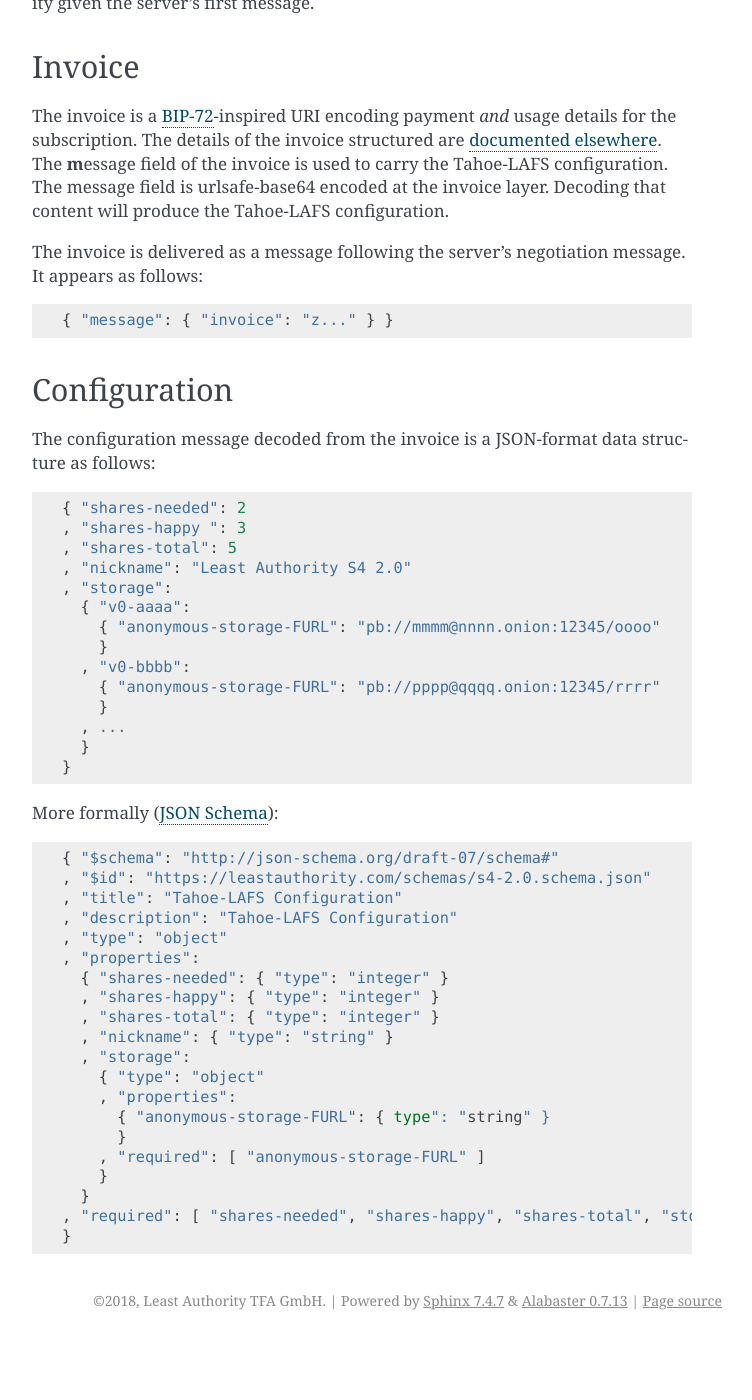
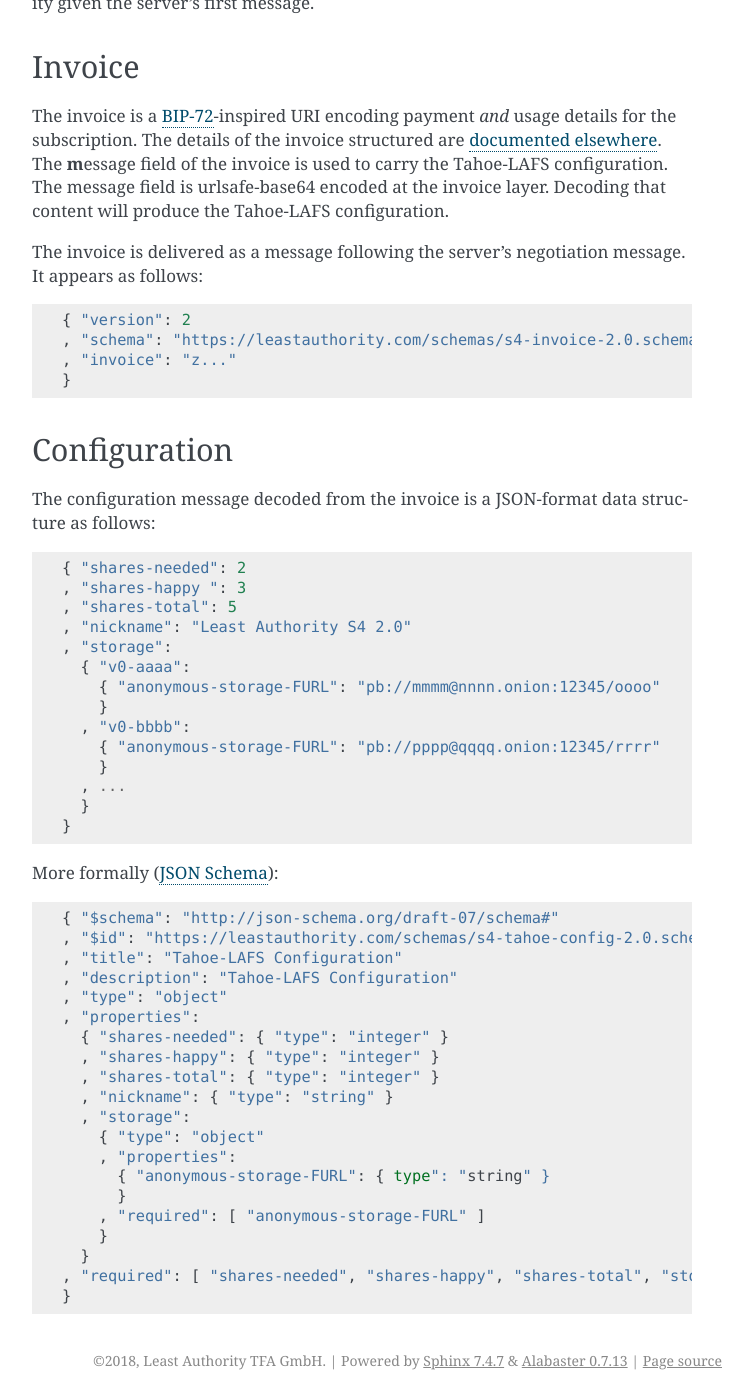
Before and after one commit to LeastAuthority/S4-2.0, a Sphinx documentation site: the page built from docs/source/subscription-configuration.rst, in a window 1280 px wide and 1400 px high, scrolled down 915 px. Shown: the whole window, without its empty margins (388-1140 px from the left). Built offline with Sphinx 7.4.7, drawn with Linux system fonts in a browser that asks for light colours; before the commit the page ends 2255 px from its top, so only the background shows below that.

Commit message:
future-proof this a little more

```diff
--- a/docs/source/subscription-configuration.rst
+++ b/docs/source/subscription-configuration.rst
@@ -46,7 +46,10 @@
 The invoice is delivered as a message following the server's negotiation message.
 It appears as follows::
 
-  { "message": { "invoice": "z..." } }
+  { "version": 2
+  , "schema": "https://leastauthority.com/schemas/s4-invoice-2.0.schema.json"
+  , "invoice": "z..."
+  }
 
 Configuration
 -------------
@@ -71,7 +74,7 @@
 More formally (`JSON Schema`_)::
 
   { "$schema": "http://json-schema.org/draft-07/schema#"
-  , "$id": "https://leastauthority.com/schemas/s4-2.0.schema.json"
+  , "$id": "https://leastauthority.com/schemas/s4-tahoe-config-2.0.schema.json"
   , "title": "Tahoe-LAFS Configuration"
   , "description": "Tahoe-LAFS Configuration"
   , "type": "object"
```
